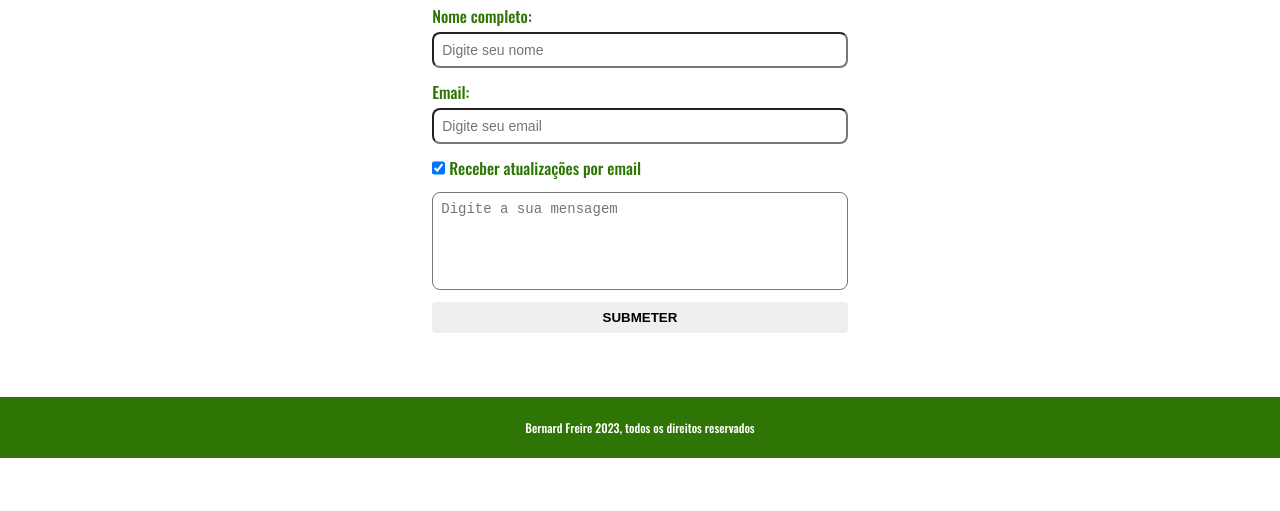
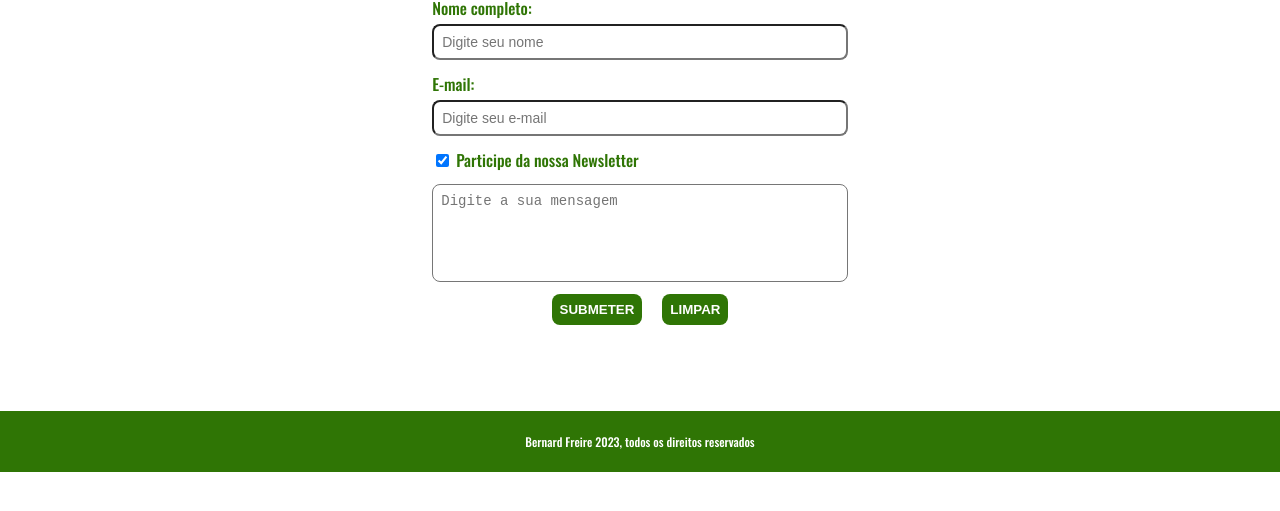
Before and after one commit to bernardfbs/InfnetProjetoFrontendHTMLCSS, a plain HTML site: page form.html in a window 1280 px wide. Shown: the part 199-710 px from the top of the page. Drawn offline with nearby package versions, Linux system fonts and the light colour scheme.

Commit message:
Pequenas revisões no código, margin-top no rodapé e inclusão do botão "limpar" no form.

```diff
--- a/form.html
+++ b/form.html
@@ -21,32 +21,30 @@
       <li><a href="solucoes.html">Soluções</a></li>
       <li><a href="form.html">Contato</a></li>
   </div>
-  <div class="appbar-end">
-  <img src="imagens/burgermenu_w.svg" class="appbar-menu" href="/index.html">
-  </div>
 
 </div>
 <!-- app-bar fim -->
   <!-- cabecalho inicio -->
 <!-- Início Formulario-->
-  <div class="form-contato-container">
+  <div class="mockup3">
     <form class="form-contato" method="post" action="https://getform.io/f/7d988471-e46c-4055-96d5-1be1a4e4ae86">
       <h2 class="form-titulo">Entre em contato conosco</h2>
+
       <div class="form-item">
         <label for="form-nome">Nome completo:</label>
         <input type="text" placeholder="Digite seu nome" id="form-nome" name="form-nome" class="form-campo-texto"
           required minlength="4" maxlength="16">
       </div>
       <div class="form-item">
-        <label for="form-email">Email:</label>
-        <input type="email" placeholder="Digite seu email" id="form-email" name="form-email" class="form-campo-texto"
+        <label for="form-email">E-mail:</label>
+        <input type="email" placeholder="Digite seu e-mail" id="form-email" name="form-email" class="form-campo-texto"
           required>
       </div>
       <div class="form-item-inline">
         <input type="checkbox" id="form-inscrever-newsletter" name="form-inscrever-newsletter" checked
           class="reset-checkbox-radio">
         <label for="form-inscrever-newsletter">
-          Receber atualizações por email
+          Participe da nossa Newsletter
         </label>
       </div>
 
@@ -54,12 +52,22 @@
         <textarea placeholder="Digite a sua mensagem" name="form-mensagem" class="form-campo-textarea" rows="5" required
           minlength="16" maxlength="140"></textarea>
       </div>
+      <div class="form-botoes">
+
       <div class="form-item">
         <input type="submit" value="Submeter" class="form-botao-enviar">
       </div>
+
+      <div class="form-item">
+        <input type="reset" value="limpar" class="form-botao-reset">
+      </div>
+      </div>
     </form>
+
   </div>
-  <!-- Início Formulario-->
+
+
+  <!-- Fim Formulario-->
 <div class="footer">
   <p>Bernard Freire 2023, todos os direitos reservados</p>
 </div>
--- a/style.css
+++ b/style.css
@@ -91,6 +91,8 @@ h1, h2 {
   text-align: center;
   font-size: 12px;
   padding: 10px;
+  margin-top: 30px;
+  position: relative;
 }
 
 /* Fim do rodapé */
@@ -172,8 +174,7 @@ span {
 
 /* Início da página Formulário */
 
-.form-contato-container {
-
+.mockup3 {
   color: rgb(47, 117, 5);
   border-radius: 20px;
   display: flex;
@@ -185,29 +186,23 @@ span {
 .form-contato {
   display: flex;
   flex-direction: column;
+  color: rgb(47, 117, 5);
   gap: 12px;
-  padding-top: 64px;
-  padding-bottom: 64px;
-  color: rgb(47, 117, 5);
+  padding-top: 56px;
+  padding-bottom: 56px;
 }
 
 .form-titulo {
+  color: rgb(47, 117, 5);
   text-align: center;
   font-size: 36px;
   font-weight: normal;
   margin: 0;
-  color: rgb(47, 117, 5);
 }
 
 .form-item {
   display: flex;
   flex-direction: column;
-}
-
-.form-item-inline {
-  display: flex;
-  flex-direction: row;
-  gap: 4px;
 }
 
 .form-campo-texto {
@@ -224,9 +219,30 @@ span {
   font-size: 14px;
 }
 
+.form-botoes {
+  display: flex;
+  flex-direction: row;
+  justify-content: center;
+  align-items: center;
+  gap: 20px;
+}
+
 .form-botao-enviar {
+  background-color: rgb(47, 117, 5);
+  color: white;
   border: none;
-  border-radius: 4px;
+  border-radius: 8px;
+  padding: 8px;
+  text-transform: uppercase;
+  font-weight: bold;
+  cursor: pointer;
+}
+
+.form-botao-reset {
+  background-color: rgb(47, 117, 5);
+  color: white;
+  border: none;
+  border-radius: 8px;
   padding: 8px;
   text-transform: uppercase;
   font-weight: bold;
@@ -235,15 +251,16 @@ span {
 
 .form-botao-enviar:hover {
   background-color: rgb(47, 117, 5);
-  color: white;
+  color: black;
+  transition: 0.5s;
 }
 
-.reset-checkbox-radio {
-  margin: 0;
+.form-botao-enviar:active {
+  background-color: darkgreen;
+  color: black;
 }
 
 /* Fim da página formulário */
-
 
 
 @media (max-width: 800px) {
@@ -256,9 +273,10 @@ span {
   margin: auto;
 }
 
+
 .appbar-link {
-  margin: 5px;
-  font-size: 19px;
+  margin: 1px;
+  font-size: 15px;
 }
 
 }
```
Also changed, not shown: index.html (+0 -4 lines), solucoes.html (+1 -4 lines).
